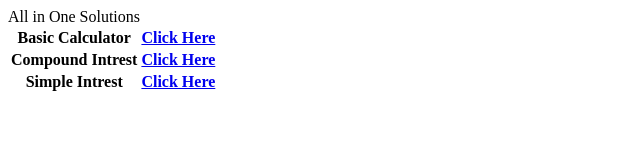
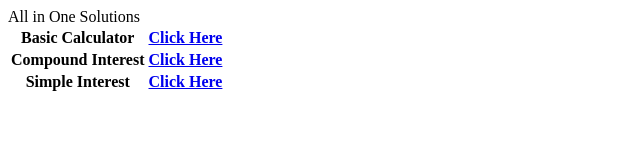
Before and after one commit to shivsumit/allinone.github.io, a plain HTML site: page index.html in a window 1280 px wide. Shown: the whole page, without its empty margins (0-640 px from the left). Drawn offline with Linux system fonts and the light colour scheme.

Commit message:
Update index.html

```diff
--- a/index.html
+++ b/index.html
@@ -15,10 +15,10 @@
 		<th> Basic Calculator </th> <th><a href="Calc.html">Click Here</a> </abbr></th>
 	</tr>
 	<tr>
-		<th> Compound  Intrest </th> <th><a href="CIntrest.html">Click Here</a></th>
+		<th> Compound  Interest </th> <th><a href="CIntrest.html">Click Here</a></th>
 	</tr>
 	<tr>
-		<th> Simple Intrest </th> <th><a href="Sintrest.html">Click Here</a></th>
+		<th> Simple Interest </th> <th><a href="Sintrest.html">Click Here</a></th>
 	</tr>
 </table>
 </body>
```
